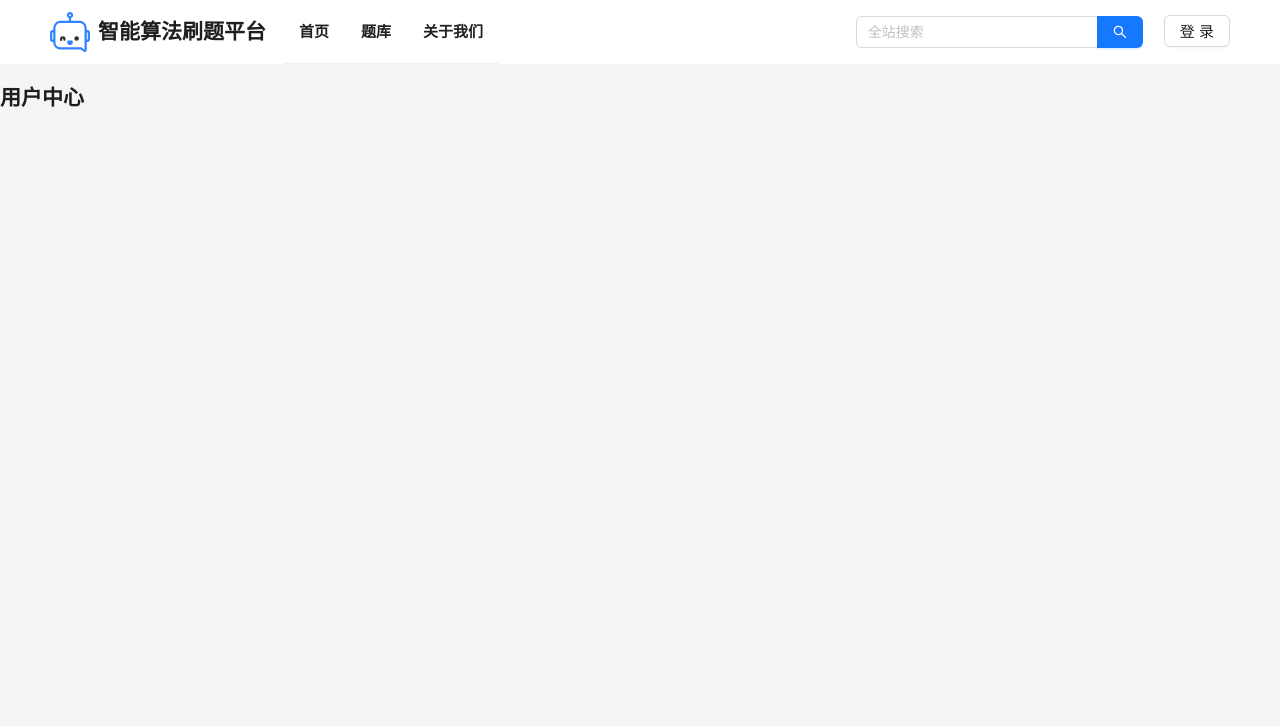
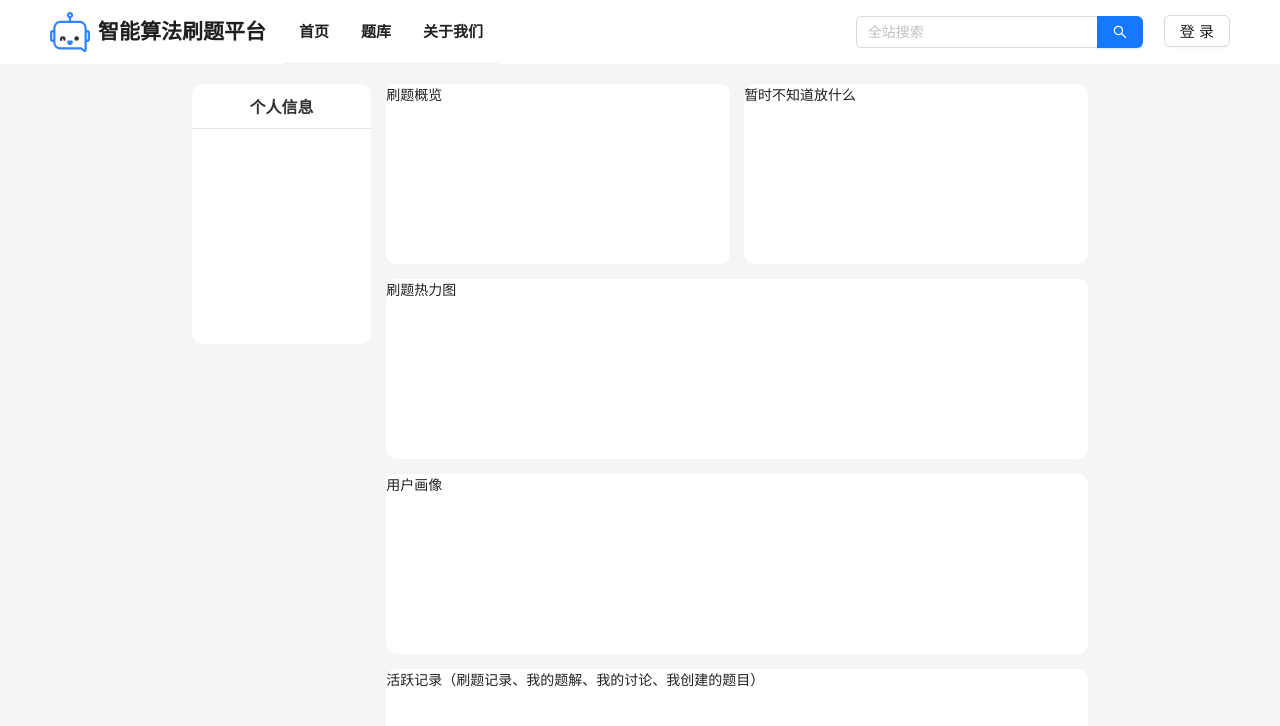
Before and after one commit to SmartOnlineJudge/smartoj-client, a Vue app: page /user/user-center in a window 1280 px wide. Shown: the top 726 px of the page. Built offline with nearby package versions, Linux system fonts and the light colour scheme; no server answers; what @kangc/v-md-editor would draw is missing.

Commit message:
feat: 用户中心页整体布局

```diff
--- /dev/null
+++ b/src/components/user/user-center/ActivationRecord.vue
@@ -0,0 +1,3 @@
+<template>
+  <span>活跃记录（刷题记录、我的题解、我的讨论、我创建的题目）</span>
+</template>
--- /dev/null
+++ b/src/components/user/user-center/SolutionHeatMap.vue
@@ -0,0 +1,3 @@
+<template>
+  <span>刷题热力图</span>
+</template>
--- /dev/null
+++ b/src/components/user/user-center/SolutionSummary.vue
@@ -0,0 +1,3 @@
+<template>
+  <span>刷题概览</span>
+</template>
--- /dev/null
+++ b/src/components/user/user-center/UserBaseInfo.vue
@@ -0,0 +1,21 @@
+<template>
+  <div class="user-base-info">
+    <div class="title">
+      <span>个人信息</span>
+    </div>
+    <div class="user-info-show">
+
+    </div>
+  </div>
+</template>
+
+<style scoped>
+.title {
+  border-bottom: 1px solid #e5e5e5;
+  text-align: center;
+  padding: 10px 0;
+  font-size: 16px;
+  color: #333;
+  font-weight: 600;
+}
+</style>
--- /dev/null
+++ b/src/components/user/user-center/UserProfile.vue
@@ -0,0 +1,3 @@
+<template>
+  <span>用户画像</span>
+</template>
--- a/src/pages/user/UserCenter.vue
+++ b/src/pages/user/UserCenter.vue
@@ -1,13 +1,55 @@
 <script setup>
-import { useUserStore } from "@/stores.js";
+import UserBaseInfo from "@/components/user/user-center/UserBaseInfo.vue";
+import SolutionHeatMap from "@/components/user/user-center/SolutionHeatMap.vue";
+import ActivationRecord from "@/components/user/user-center/ActivationRecord.vue";
+import UserProfile from "@/components/user/user-center/UserProfile.vue";
+import SolutionSummary from "@/components/user/user-center/SolutionSummary.vue";
 
-const userStore = useUserStore();
 </script>
 
 <template>
-  <h1>{{ userStore.user["name"] }} 用户中心</h1>
+  <div class="user-center">
+    <div class="user-center-left base-box-style">
+      <UserBaseInfo/>
+    </div>
+    <div class="user-center-right">
+      <!-- 右边第一行 -->
+      <div style="display: flex;">
+        <SolutionSummary class="base-box-style" style="width: 49%;"/>
+        <div class="base-box-style" style="width: 49%;margin-left: auto;">
+          暂时不知道放什么
+        </div>
+      </div>
+      <!-- 右边第二行 -->
+      <SolutionHeatMap class="base-box-style"/>
+      <!-- 右边第三行 -->
+      <UserProfile class="base-box-style"/>
+      <!-- 右边第四行 -->
+      <ActivationRecord class="base-box-style"/>
+    </div>
+  </div>
 </template>
 
 <style scoped>
-
+.base-box-style {
+  background-color: white;
+  border-radius: 10px;
+  min-height: 180px;
+  margin-bottom: 15px;
+}
+.user-center {
+  display: flex;
+  margin: 20px auto 0 auto;
+  width: 70vw;
+}
+.user-center-left {
+  height: 260px;
+  min-width: 20%;
+}
+.user-center-right {
+  display: flex;
+  flex-direction: column;
+  margin-left: 15px;
+  width: 100%;
+}
 </style>
```
